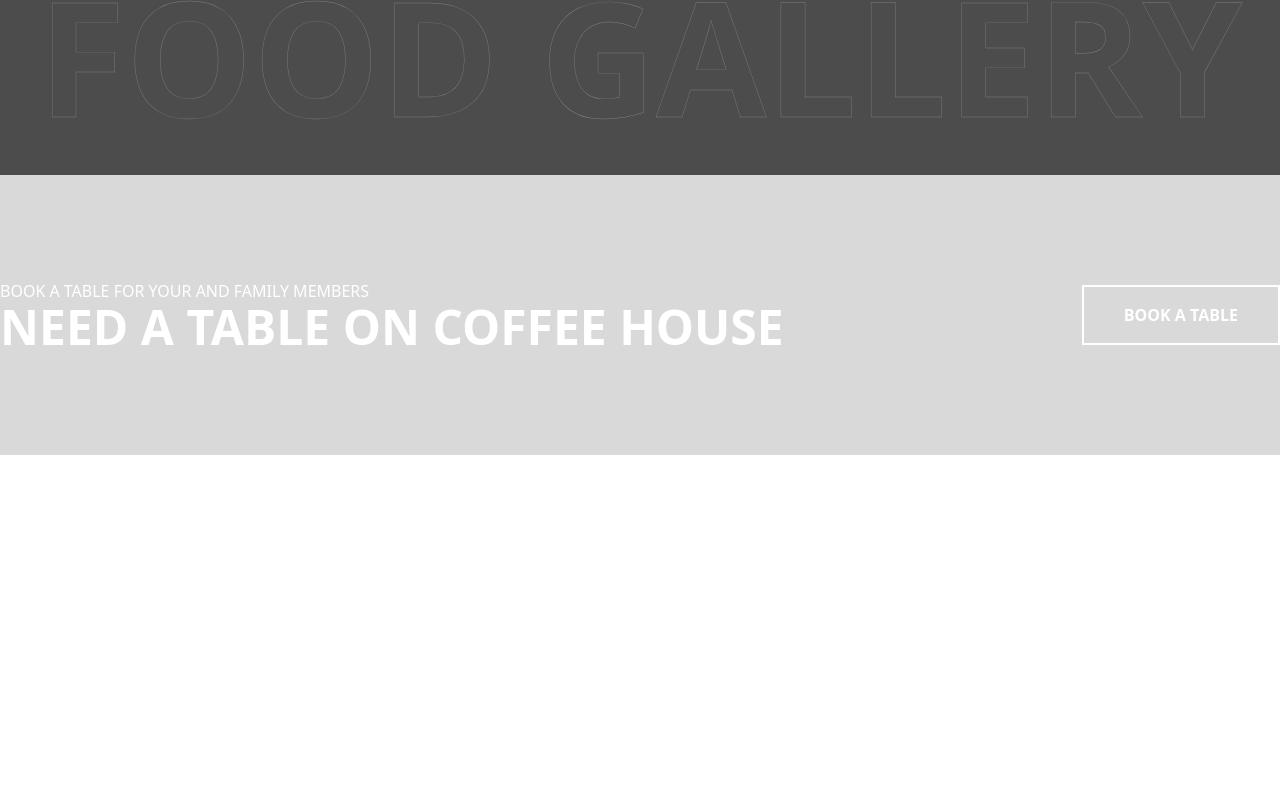
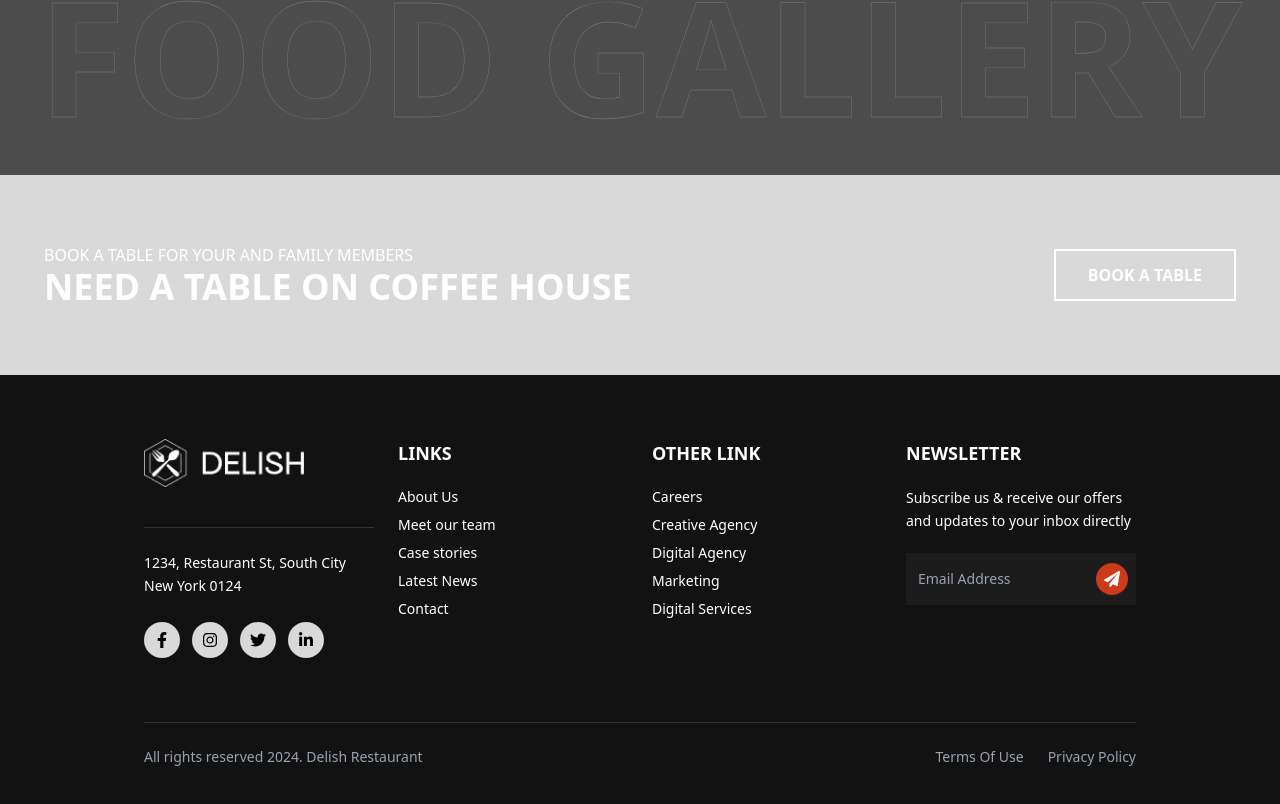
Before and after one commit to tanzeela-16/Delish-Restaurant-Cafe, a React (Vite) app: page /gallery in a window 1280 px wide. Shown: the part 522-1326 px from the top of the page. Before the commit the page ends 977 px from the top, so only its background shows below. Built offline with nearby package versions, Linux system fonts and the light colour scheme.

Commit message:
Footer done miinor chngings in bottom component

```diff
--- a/package.json
+++ b/package.json
@@ -14,6 +14,7 @@
     "lucide-react": "^0.528.0",
     "react": "^19.1.0",
     "react-dom": "^19.1.0",
+    "react-icons": "^5.5.0",
     "react-router-dom": "^7.7.1",
     "tailwindcss": "^4.1.11"
   },
--- a/src/App.jsx
+++ b/src/App.jsx
@@ -1,5 +1,6 @@
+
 import { BrowserRouter as Router, Routes, Route } from "react-router-dom";
-import Navbar from "./components/Navbar";
+import Layout from "./components/Layout";
 import Home from "./pages/Home";
 import GalleryPage from "./pages/GalleryPage";
 
@@ -7,10 +8,11 @@ import GalleryPage from "./pages/GalleryPage";
 function App() {
   return (
     <Router>
-      <Navbar />
       <Routes>
-        <Route path="/" element={<Home />} />
-        <Route path="/gallery" element={<GalleryPage />} />
+        <Route path="/" element={<Layout />}>
+          <Route index element={<Home />} />
+          <Route path="gallery" element={<GalleryPage />} />
+        </Route>
       </Routes>
     </Router>
   );
--- a/src/components/Bottom.jsx
+++ b/src/components/Bottom.jsx
@@ -2,19 +2,20 @@ import React from "react";
 
 export default function Bottom() {
   return (
-    <div className="w-full  h-70 bg-[#D9D9D9] ">
-      <div className=" w-full h-full max-w-7xl mx-auto  md:px-0 md:py-0 px-10 py-10 flex md:flex-row flex-col justify-between items-center">
+    <div className="w-full  h-50 bg-[#D9D9D9] ">
+      <div className="w-full h-full max-w-7xl mx-auto px-11 py-6 flex md:flex-row flex-col justify-between items-center gap-y-6">
+
         <div className="text-center md:text-left">
           <p className="text-ms text-white uppercase">
             Book A Table For Your and Family Members
           </p>
-          <h1 className=" text-2xl md:text-5xl  text-white uppercase font-bold">
+          <h1 className="text-xl md:text-4xl text-white uppercase font-bold">
             Need A Table On Coffee House
           </h1>
         </div>
 
         <div className="">
-          <div className="px-10 py-4 border-2 border-white">
+          <div className="px-8 py-3 border-2 border-white">
             <p className=" uppercase  text-white font-bold"> Book A Table</p>
           </div>
         </div>
--- /dev/null
+++ b/src/components/Footer.jsx
@@ -0,0 +1,91 @@
+import {
+  FaFacebookF,
+  FaInstagram,
+  FaTwitter,
+  FaLinkedinIn,
+  FaPaperPlane,
+} from "react-icons/fa";
+
+const Footer = () => {
+  return (
+    <footer className="bg-[#121212] text-white px-6 sm:px-14 md:px-28 lg:px-36 py-16 font-sans">
+      <div className="grid grid-cols-1 sm:grid-cols-2 md:grid-cols-4 gap-6">
+        {/* Logo & Address */}
+        <div>
+          <img src="/footer_logo.png" alt="Delish Logo" className="w-40 mb-6" />
+          <div className="mt-10 pt-6 border-t border-[#333] max-w-[250px] mr-auto flex flex-col sm:flex-row justify-between text-sm text-gray-400 gap-4 sm:gap-0"></div>
+          <p className="text-sm mb-6 leading-relaxed">
+            1234, Restaurant St, South City
+            <br />
+            New York 0124
+          </p>
+          <div className="flex flex-wrap gap-3 mt-2">
+            {[FaFacebookF, FaInstagram, FaTwitter, FaLinkedinIn].map((Icon, idx) => (
+              <div
+                key={idx}
+                className="bg-[#d9d9d9] p-2 rounded-full w-9 h-9 flex items-center justify-center hover:bg-[#cb3a1a] transition-colors"
+              >
+                <Icon className="text-black hover:text-white transition-colors" />
+              </div>
+            ))}
+          </div>
+        </div>
+
+        {/* Links */}
+        <div>
+          <h3 className="text-lg font-semibold mb-5">LINKS</h3>
+          <ul className="space-y-2 text-sm">
+            {["About Us", "Meet our team", "Case stories", "Latest News", "Contact"].map((item, i) => (
+              <li key={i} className="hover:text-[#cb3a1a] cursor-pointer transition-colors">
+                {item}
+              </li>
+            ))}
+          </ul>
+        </div>
+
+        {/* Other Link */}
+        <div>
+          <h3 className="text-lg font-semibold mb-5">OTHER LINK</h3>
+          <ul className="space-y-2 text-sm">
+            {["Careers", "Creative Agency", "Digital Agency", "Marketing", "Digital Services"].map((item, i) => (
+              <li key={i} className="hover:text-[#cb3a1a] cursor-pointer transition-colors">
+                {item}
+              </li>
+            ))}
+          </ul>
+        </div>
+
+        {/* Newsletter */}
+        <div>
+          <h3 className="text-lg font-semibold mb-5">NEWSLETTER</h3>
+          <p className="text-sm mb-5 leading-relaxed">
+            Subscribe us & receive our offers and updates to your inbox directly
+          </p>
+          <div className="relative">
+            <input
+              type="email"
+              placeholder="Email Address"
+              className="w-full py-4 pl-3 pr-12 text-sm bg-[#1d1c1c] text-white placeholder:text-gray-400"
+            />
+            <button className="absolute top-1/2 right-2 -translate-y-1/2 bg-[#cb3a1a] p-2 rounded-full text-white hover:bg-[#a12f16]">
+              <FaPaperPlane />
+            </button>
+          </div>
+        </div>
+      </div>
+
+      {/* Bottom bar */}
+      <div className="mt-16 border-t border-[#333] pt-6 flex flex-col sm:flex-row justify-between text-sm text-gray-400 gap-4 sm:gap-0">
+        <p className="text-center sm:text-left">
+          All rights reserved 2024. Delish Restaurant
+        </p>
+        <div className="flex justify-center sm:justify-end gap-6">
+          <span className="hover:text-[#cb3a1a] cursor-pointer transition-colors">Terms Of Use</span>
+          <span className="hover:text-[#cb3a1a] cursor-pointer transition-colors">Privacy Policy</span>
+        </div>
+      </div>
+    </footer>
+  );
+};
+
+export default Footer;
--- /dev/null
+++ b/src/components/Layout.jsx
@@ -0,0 +1,18 @@
+
+import Navbar from "./Navbar";
+import Bottom from "./Bottom";
+import Footer from "./Footer";
+import { Outlet } from "react-router-dom";
+
+const Layout = () => {
+  return (
+    <>
+      <Navbar />
+      <Outlet />
+      <Bottom />
+      <Footer />
+    </>
+  );
+};
+
+export default Layout;
--- a/src/pages/GalleryPage.jsx
+++ b/src/pages/GalleryPage.jsx
@@ -11,7 +11,6 @@ export default function GalleryPage() {
         Honed={"Food Gallery"}
       />
 
-      <Bottom/>
     </div>
   );
 }
```
Also changed, not shown: public/footer_logo.png (added), 1 other file (tests, documents, lock files or other folders).
